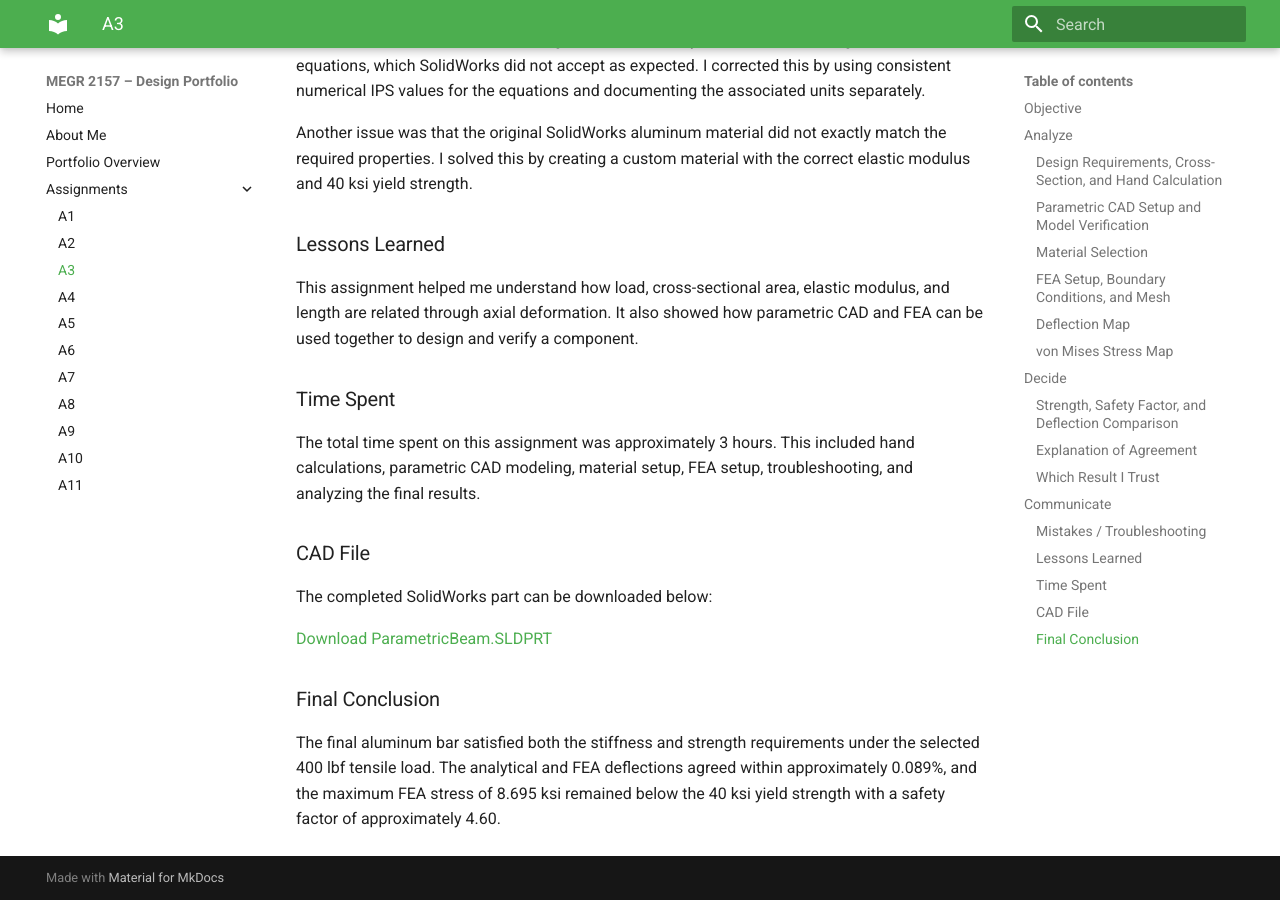
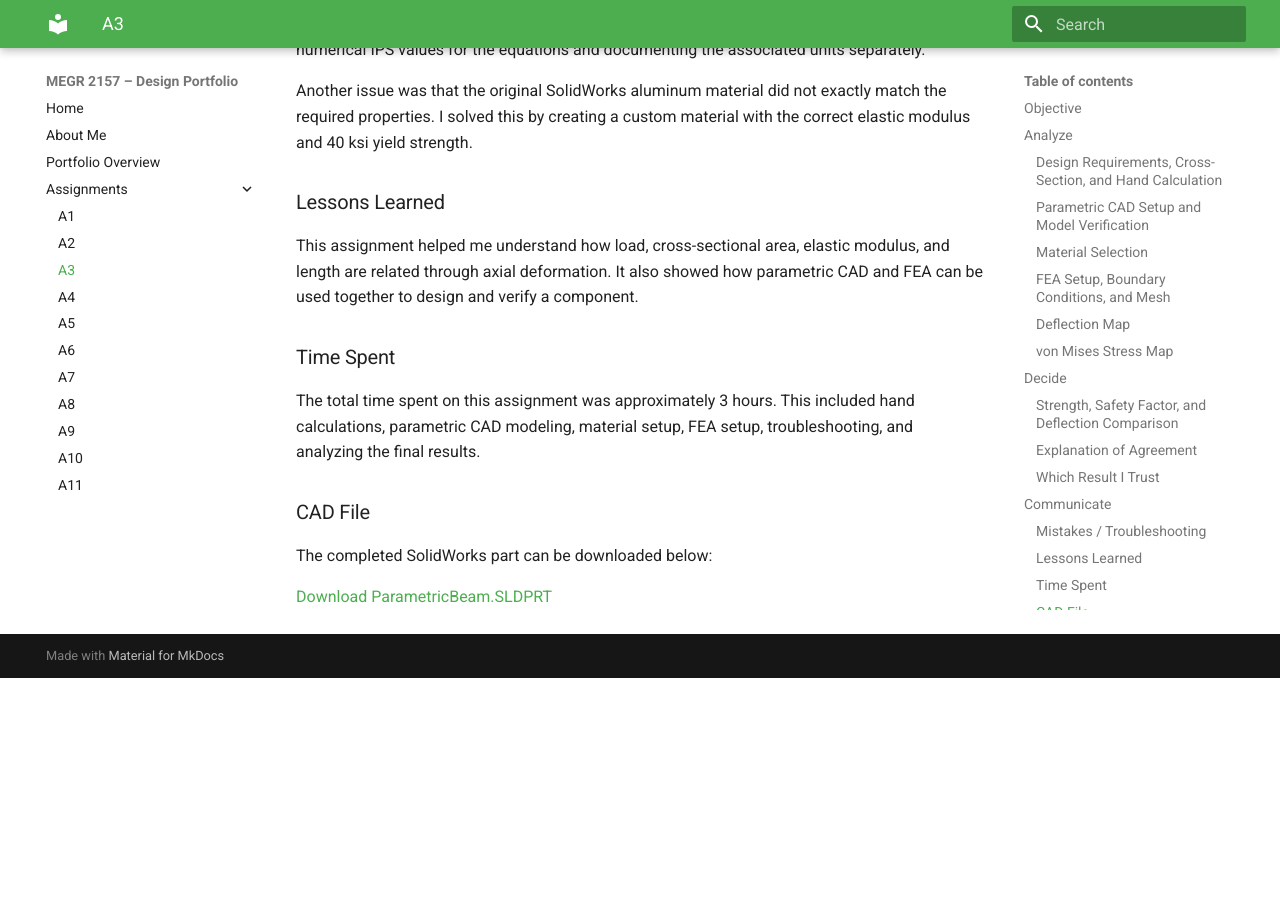
Before and after one commit to rgardn14-max/megr2157-portfolio, an MkDocs documentation site: the page built from docs/assignments/A03/index.md, in a window 1280 px wide and 900 px high, scrolled down 5144 px. Built offline with MkDocs 1.6.1 and Material for MkDocs 9.7.7, drawn with Linux system fonts in a browser that asks for light colours; after the commit the page ends 5822 px from its top, so only the background shows below that; some of the changed text lies outside the part shown.

Commit message:
Update index.md

```diff
--- a/docs/assignments/A03/index.md
+++ b/docs/assignments/A03/index.md
@@ -68,8 +68,6 @@ The safety factor was calculated using:
 
 Safety Factor = Yield Strength / Maximum Stress
 
-n = 40 ksi / 8.695 ksi
-
 n = 4.60
 
 The hand-calculated deflection was 0.009000 in compared with 0.008992 in from FEA.
@@ -109,7 +107,3 @@ The total time spent on this assignment was approximately 3 hours. This included
 The completed SolidWorks part can be downloaded below:
 
 [Download ParametricBeam.SLDPRT](ParametricBeam.SLDPRT)
-
-### Final Conclusion
-
-The final aluminum bar satisfied both the stiffness and strength requirements under the selected 400 lbf tensile load. The analytical and FEA deflections agreed within approximately 0.089%, and the maximum FEA stress of 8.695 ksi remained below the 40 ksi yield strength with a safety factor of approximately 4.60.
```
